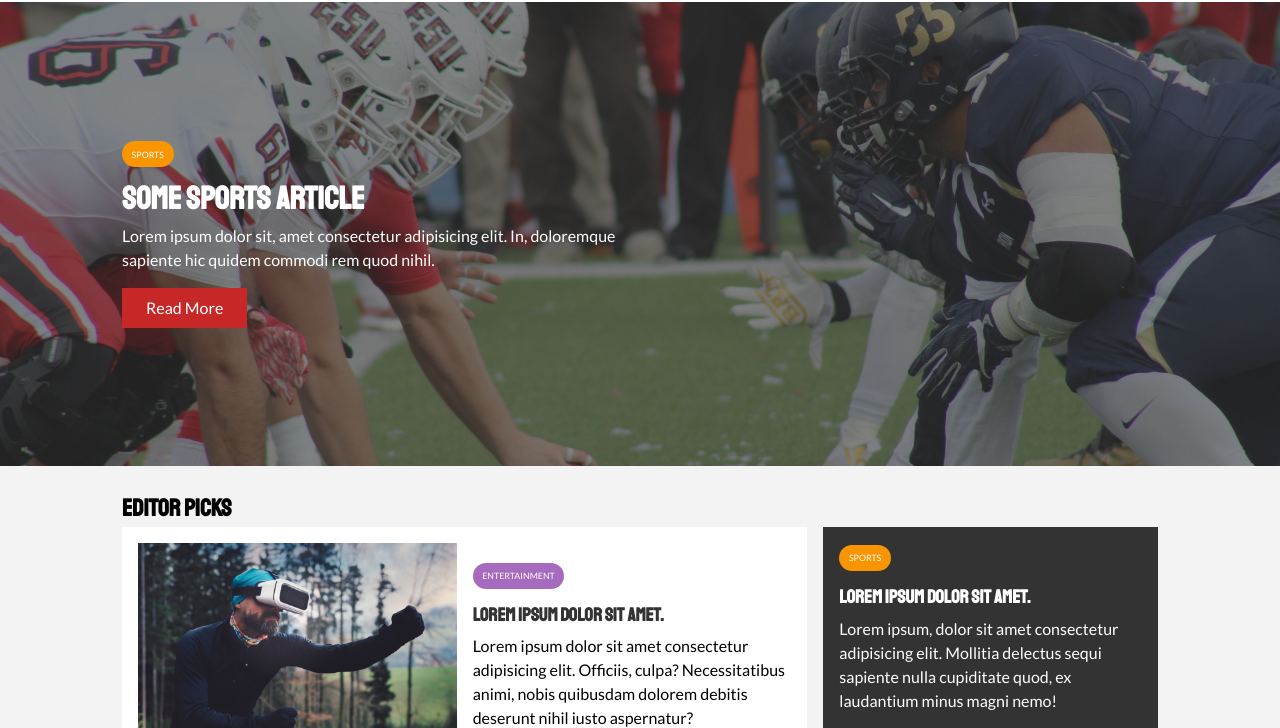
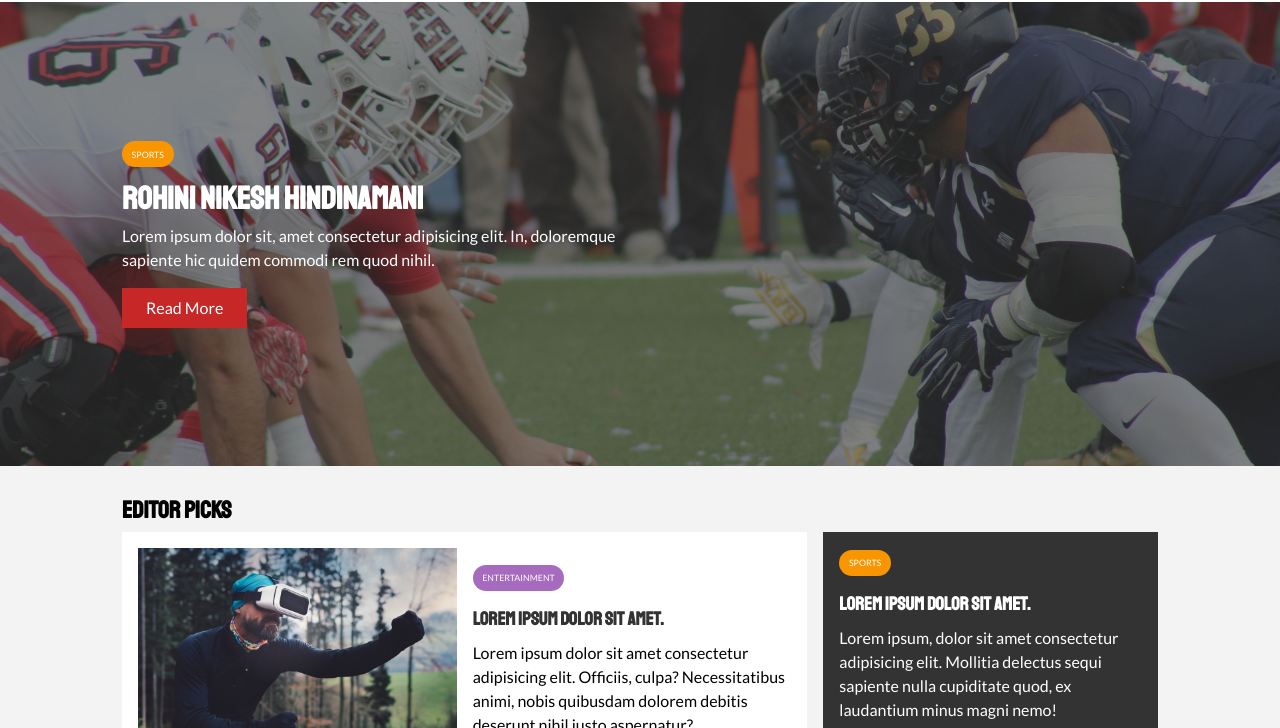
Before and after one commit to ganeshhindinamani/newsgrid, a plain HTML site: page index.html in a window 1280 px wide. Shown: the part 72-800 px from the top of the page. Drawn offline with Linux system fonts and the light colour scheme.

Commit message:
third commit

```diff
--- a/css/style.css
+++ b/css/style.css
@@ -49,7 +49,7 @@ h5,
 h6 {
   font-family: "Staatliches", cursive;
   margin-bottom: 0.55rem;
-  line-height: 1.3rem;
+  line-height: 1.6rem;
 }
 
 /* Utility */
--- a/index.html
+++ b/index.html
@@ -54,7 +54,7 @@
         <div class="showcase-container">
           <div class="showcase-content">
             <div class="category category-sports">Sports</div>
-            <h1>Some Sports Article</h1>
+            <h1>Rohini Nikesh Hindinamani</h1>
             <p>
               Lorem ipsum dolor sit, amet consectetur adipisicing elit. In,
               doloremque sapiente hic quidem commodi rem quod nihil.
```
